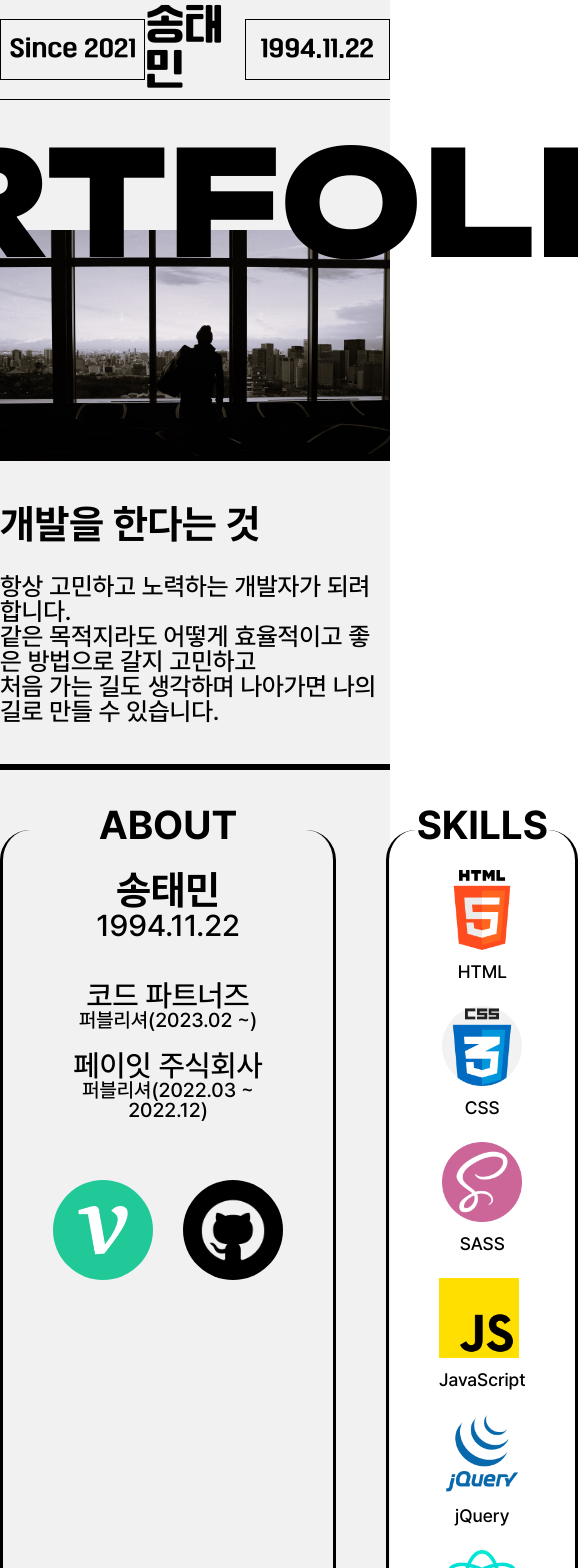
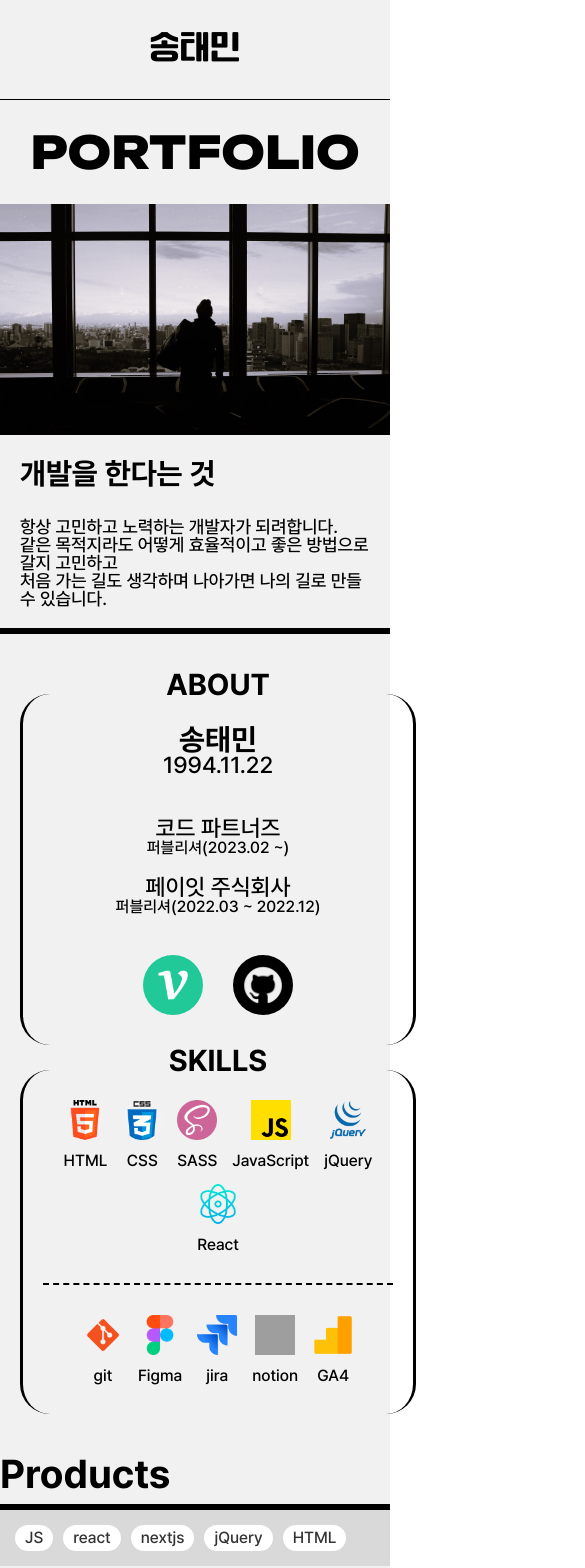
Before and after one commit to Taemin1234/portfolio_prac, a React (Create React App) app: page / in a window 390 px wide. Shown: the top 1568 px of the page, 585 px wide, since content can reach past the window. Built offline with nearby package versions, Linux system fonts and the light colour scheme; grey boxes are pictures that could not be loaded.

Commit message:
반응형 대응

```diff
--- a/src/component/About.js
+++ b/src/component/About.js
@@ -1,4 +1,5 @@
 import styled from "styled-components"
+import media from '../styles/media'
 
 const Section_Wrap = styled.section`
     display: flex;
@@ -8,6 +9,15 @@ const Section_Wrap = styled.section`
 
     border-top: solid 6px #000;
     padding: 60px 0 0;
+
+    ${({ theme }) => media(theme.breakpoints).large`
+        gap: ${({ theme }) => '25px'};
+    `}
+
+    ${({ theme }) => media(theme.breakpoints).medium`
+        flex-direction: ${({ theme }) => 'column'};
+        padding: ${({ theme }) => '60px 20px 0'};
+    `}
 `
 const About_Box = styled.div`
     position: relative;
@@ -23,6 +33,10 @@ const About_Box = styled.div`
     border-left: solid 3px #000;
     border-right: solid 3px #000;
 
+    ${({ theme }) => media(theme.breakpoints).large`
+        padding: ${({ theme }) => '30px 20px 30px'};
+    `}
+
     .title {
         position: absolute;
         left: 50%;
@@ -32,16 +46,27 @@ const About_Box = styled.div`
         font-size: 40px;
         font-weight: 700;
 
+        ${({ theme }) => media(theme.breakpoints).large`
+            font-size: ${({ theme }) => '30px'};
+        `}
     }
 
     .name {
         font-size: 40px;
         font-weight: 700;
         text-align: center;
+
+        ${({ theme }) => media(theme.breakpoints).large`
+            font-size: ${({ theme }) => '30px'};
+        `}
     }
     .birth {
         font-size: 30px;
         text-align: center;
+
+        ${({ theme }) => media(theme.breakpoints).large`
+            font-size: ${({ theme }) => '23px'};
+        `}
     }
     .career {
         margin-top: 40px;
@@ -58,9 +83,17 @@ const About_Box = styled.div`
             .name {
                 font-size: 30px;
                 font-weight: 500;
+
+                ${({ theme }) => media(theme.breakpoints).large`
+                    font-size: ${({ theme }) => '23px'};
+                `}
             }
             .date {
                 font-size: 20px;
+
+                ${({ theme }) => media(theme.breakpoints).large`
+                    font-size: ${({ theme }) => '16px'};
+                `}
             }
         }
     }
@@ -75,6 +108,10 @@ const Blog_link = styled.div`
     display: flex;
     gap: 30px;
 
+    ${({ theme }) => media(theme.breakpoints).large`
+        margin-top: ${({ theme }) => '40px'};
+    `}
+
 `
 const Blog_a = styled.a`
     display: inline-block;
@@ -85,6 +122,11 @@ const Blog_a = styled.a`
     background-image: url(${props => props.bgImg});
     background-repeat: no-repeat;
     background-size: contain;
+
+    ${({ theme }) => media(theme.breakpoints).large`
+        width: ${({ theme }) => '60px'};
+        height: ${({ theme }) => '60px'};
+    `}
 `
 const Skill_wrap = styled.ul`
     display: flex;
@@ -94,17 +136,32 @@ const Skill_wrap = styled.ul`
     width: 100%;
     border-top: ${props => props.top ? 'dashed 2px #000' : 'none'};
     padding-top: ${props => props.top ? '30px' : '0'};
+
+    ${({ theme }) => media(theme.breakpoints).large`
+        gap: ${({ theme }) => '15px'};
+    `}
 `
 const Skill_li = styled.li`
+    text-align: center;
+
     img {
         width: 80px;
         height: 80px;
+
+        ${({ theme }) => media(theme.breakpoints).large`
+            width: ${({ theme }) => '40px'};
+            height: ${({ theme }) => '40px'};
+        `}
     }
 
     p {
         text-align: center;
         margin-top: 10px;
         font-size: 18px;
+
+        ${({ theme }) => media(theme.breakpoints).large`
+            font-size: ${({ theme }) => '16px'};
+        `}
     }
 `
 
@@ -122,6 +179,7 @@ function About () {
         {name: "Figma", img:"images/icon/figma.png"},
         {name: "jira", img:"images/icon/jira.png"},
         {name: "notion", img:"images/icon/notion.png"},
+        {name: "GA4", img:"images/icon/GA4.png"},
     ]
 
     return (
--- a/src/component/Container.js
+++ b/src/component/Container.js
@@ -4,6 +4,8 @@ import Main from '../component/Main'
 import About from '../component/About'
 import Products from '../component/Products'
 import Contact from '../component/Contact'
+
+import media from '../styles/media'
 
 const Container_Wrap = styled.div`
     background-color: #f1f1f2;
@@ -12,6 +14,14 @@ const Container_Wrap = styled.div`
 const Content = styled.div`
     max-width: 1200px;
     margin: 0 auto;
+
+    ${({ theme }) => media(theme.breakpoints).large`
+        width: ${({ theme }) => '85%'};
+    `}
+
+    ${({ theme }) => media(theme.breakpoints).medium`
+        width: ${({ theme }) => '100%'};
+    `}
 `
 
 function Container() {
--- a/src/component/Header.js
+++ b/src/component/Header.js
@@ -1,4 +1,5 @@
 import styled, { keyframes } from "styled-components"
+import media from '../styles/media'
 
 const header = keyframes`
     0% {
--- a/src/component/Main.js
+++ b/src/component/Main.js
@@ -1,5 +1,6 @@
 import styled from "styled-components"
 import { React } from 'react';
+import media from '../styles/media'
 
 import mainImg from '../img/window06.jpg'
 
@@ -16,6 +17,11 @@ const Header = styled.section`
         font-family: 'MBC1961';
         font-weight: 500;
         font-size: 45px;
+
+        ${({ theme }) => media(theme.breakpoints).small`
+            margin: ${({ theme }) => '0 auto'};
+            font-size: ${({ theme }) => '35px'};
+        `}
     }
 `
 const Header_Box = styled.p`
@@ -30,10 +36,23 @@ const Header_Box = styled.p`
     color: #000;
 
     border: solid 1px #000;
+
+    ${({ theme }) => media(theme.breakpoints).medium`
+        width: ${({ theme }) => '110px'};
+        font-size: ${({ theme }) => '18px'};
+    `}
+
+    ${({ theme }) => media(theme.breakpoints).small`
+        display: ${({ theme }) => 'none'};
+    `}
 `
 const Main_Wrap = styled.div`
     position: relative;
     padding-top: 130px;
+
+    ${({ theme }) => media(theme.breakpoints).large`
+        padding-top: ${({ theme }) => '104px'};
+    `}
 
     p {
         position: absolute;
@@ -44,6 +63,14 @@ const Main_Wrap = styled.div`
         font-family: 'Unbounded';
         font-size: 146px;
         font-weight: 900;
+
+        ${({ theme }) => media(theme.breakpoints).large`
+            font-size: ${({ theme }) => '11vw'};
+        `}
+
+        ${({ theme }) => media(theme.breakpoints).medium`
+            font-size: ${({ theme }) => '45px'};
+        `}
     }
 
     img {
@@ -52,14 +79,28 @@ const Main_Wrap = styled.div`
 `
 const Main_text = styled.div`
     margin: 40px 0;
+
+    ${({ theme }) => media(theme.breakpoints).medium`
+        margin: ${({ theme }) => '20px 0'};
+        padding: ${({ theme }) => '0px 20px'};
+    `}
+
     .title {
         font-size: 40px;
         font-weight: 700;
+
+        ${({ theme }) => media(theme.breakpoints).medium`
+            font-size: ${({ theme }) => '30px'};
+        `}
     }
 
     .content {
         font-size: 25px;
         margin-top: 30px;
+
+        ${({ theme }) => media(theme.breakpoints).medium`
+            font-size: ${({ theme }) => '18px'};
+        `}
     }
 `
 
--- a/src/component/Products.js
+++ b/src/component/Products.js
@@ -58,7 +58,7 @@ function Products() {
     const skill = [
         {id:1, name: 'JS'},
         {id:2, name:'react'},
-        {id:3, name:'next'},
+        {id:3, name:'nextjs'},
         {id:4, name:'jQuery'},
         {id:5, name:'HTML'},
     ]
--- a/src/json/list.json
+++ b/src/json/list.json
@@ -40,7 +40,7 @@
         "skills": [
             "CSS",
             "jQuery",
-            "next"
+            "nextjs"
         ],
         "tags": [
             "반응형"
--- /dev/null
+++ b/src/styles/media.js
@@ -0,0 +1,15 @@
+import { css } from 'styled-components';
+
+
+const media  = (breakpoints) => {
+    return Object.keys(breakpoints).reduce((accumulator, label) => {
+        accumulator[label] = (...args) => css`
+        @media (max-width: ${breakpoints[label]}) {
+            ${css(...args)}
+        }
+        `;
+        return accumulator;
+    }, {});
+};
+
+export default media
--- /dev/null
+++ b/src/styles/theme.js
@@ -0,0 +1,9 @@
+const theme = {
+    breakpoints: {
+      large: '1200px',
+      medium: '768px',
+      small: '480px',
+    }
+  };
+
+export default theme;
```
Also changed, not shown: src/App.js (+5 -3 lines), public/images/icon/GA4.png (added), src/styles/GlobalStyle.js (renamed from src/component/GlobalStyle.js).
